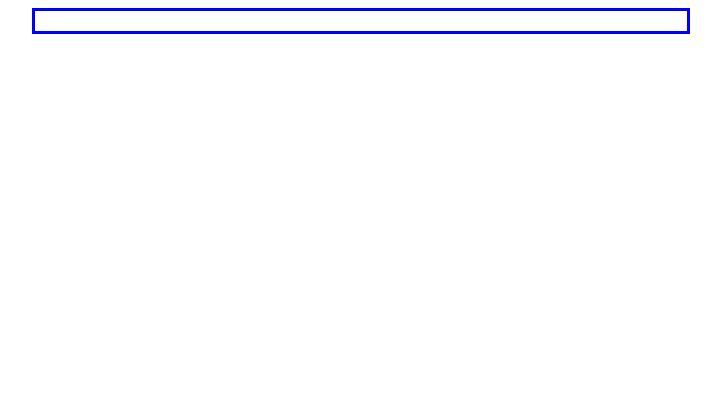
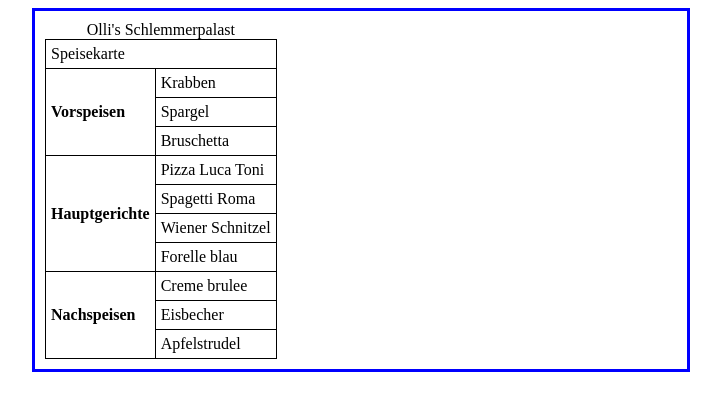
Before and after one commit to Max-42/Projekt_Speisekarte, a plain HTML site: page speisekarte.html in a window 1280 px wide. Shown: the whole page, without its empty margins (279-1000 px from the left). Drawn offline with Linux system fonts and the light colour scheme.

Commit message:
Added Table

```diff
--- a/css/olli_format.css
+++ b/css/olli_format.css
@@ -6,3 +6,13 @@
 
 
 }
+
+table, th, td{
+    border: 1px solid black;
+    border-collapse: collapse;
+}
+
+th,td{
+    padding: 5px;
+    text-align: left;
+}
--- a/speisekarte.html
+++ b/speisekarte.html
@@ -10,6 +10,64 @@
 
   <body>
     <div id="wrapper">
+        <table>
+            <caption>Olli's Schlemmerpalast</caption>
+
+            <tr>
+                <td colspan="2">Speisekarte</td>
+            </tr>
+
+            <tr>
+                <th rowspan="3">Vorspeisen</th>
+                <td>Krabben</td>
+
+            </tr>
+            <tr>
+                <td>Spargel</td>
+
+            </tr>
+            <tr>
+                <td>Bruschetta</td>
+
+            </tr>
+
+
+
+            <tr>
+                <th rowspan="4">Hauptgerichte</th>
+                <td>Pizza Luca Toni</td>
+            </tr>
+
+            <tr>
+                <td>Spagetti Roma</td>
+            </tr>
+
+            <tr>
+                <td>Wiener Schnitzel</td>
+            </tr>
+
+
+            <tr>
+                <td>Forelle blau</td>
+            </tr>
+
+
+
+            <tr>
+                <th rowspan="3">Nachspeisen</th>
+                <td>Creme brulee</td>
+            </tr>
+
+            <tr>
+                <td>Eisbecher</td>
+            </tr>
+
+            <tr>
+                <td>Apfelstrudel </td>
+            </tr>
+
+
+        </table>
 
       </div>
   </body>
```
